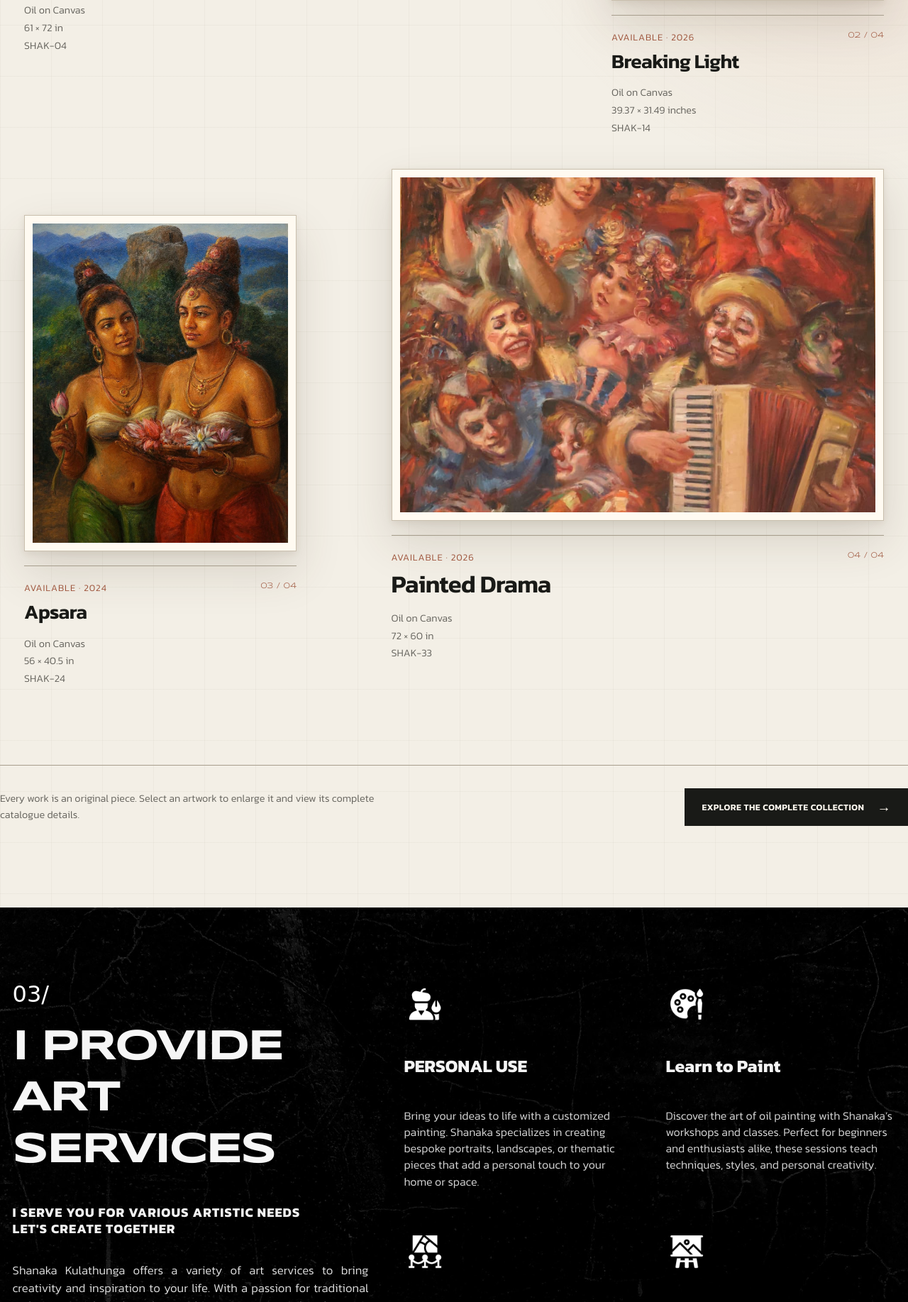
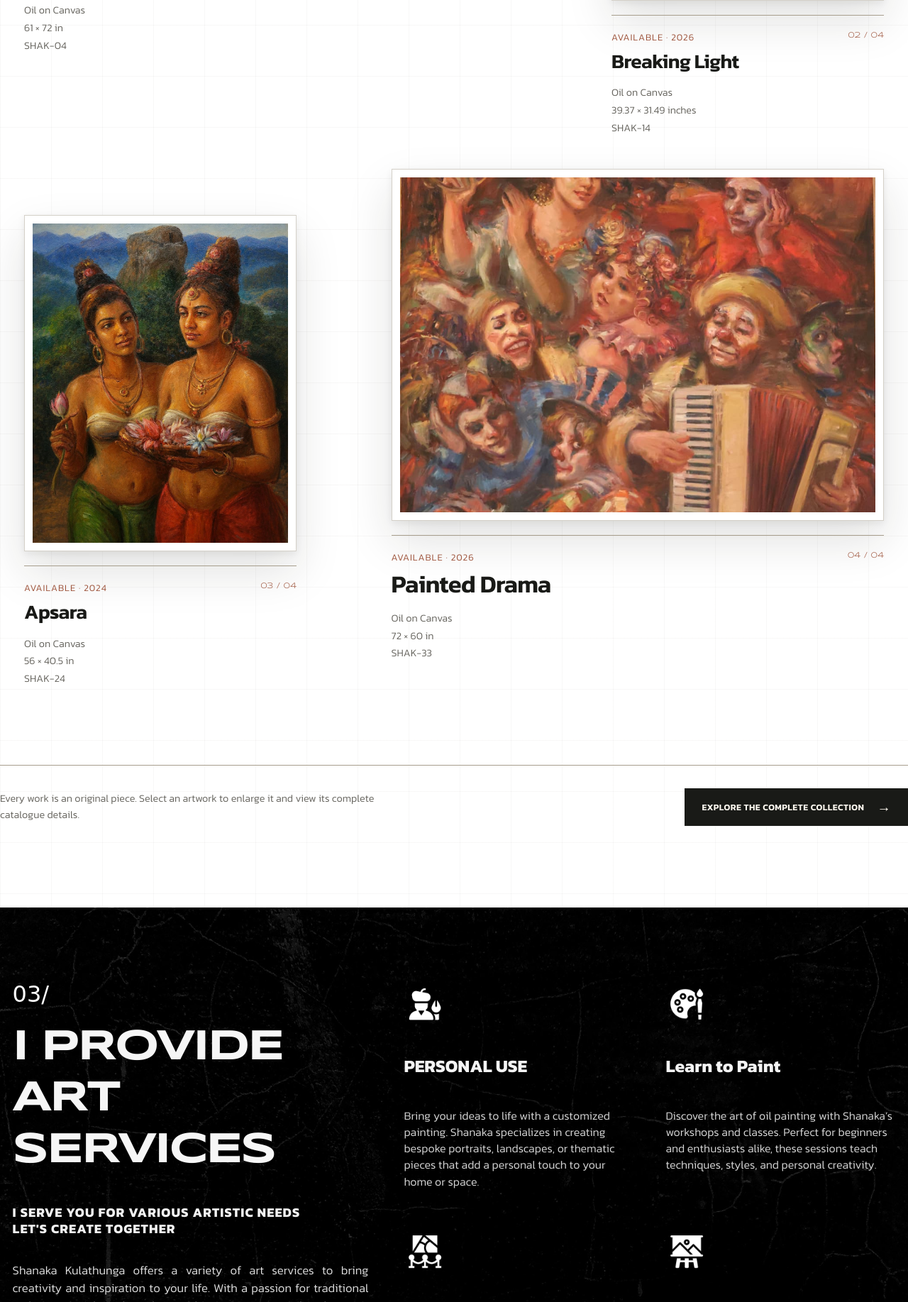
Before and after one commit to nehalgulatiehub/shanaka-kulathunga-portfolio, a PHP site: page / in a window 1280 px wide. Shown: the part 4665-6500 px from the top of the page at 71% size. Run offline with PHP 8.4, Linux system fonts and the light colour scheme; some web fonts are replaced.

Commit message:
Switch featured gallery to white

```diff
--- a/public/styles.css
+++ b/public/styles.css
@@ -241,9 +241,9 @@ body.modal-open { overflow:hidden; }
 
 /* Premium selected-works gallery: an editorial exhibition wall rather than four equal cards. */
 .home-page .gallery-section { padding-bottom:0; }
-.featured-showcase { --showcase-ink:#191a17; --showcase-muted:#66645e; --showcase-accent:#9c5138; --showcase-sage:#65705b; position:relative; isolation:isolate; overflow:hidden; margin-top:88px; padding:125px 0 115px; background:#f3efe6; color:var(--showcase-ink); }
+.featured-showcase { --showcase-ink:#191a17; --showcase-muted:#66645e; --showcase-accent:#9c5138; --showcase-sage:#65705b; position:relative; isolation:isolate; overflow:hidden; margin-top:88px; padding:125px 0 115px; background:#fff; color:var(--showcase-ink); }
 .featured-showcase::before { content:"02"; position:absolute; z-index:-1; top:-.25em; right:-.04em; color:rgba(113,91,65,.065); font:700 clamp(210px,25vw,430px)/1 Syncopate,sans-serif; letter-spacing:-.12em; }
-.featured-showcase::after { content:""; position:absolute; z-index:-2; inset:0; background:radial-gradient(circle at 4% 9%,rgba(124,140,105,.22),transparent 25%),radial-gradient(circle at 94% 39%,rgba(190,121,86,.18),transparent 27%),linear-gradient(rgba(82,76,65,.045) 1px,transparent 1px),linear-gradient(90deg,rgba(82,76,65,.045) 1px,transparent 1px); background-size:auto,auto,72px 72px,72px 72px; }
+.featured-showcase::after { content:""; position:absolute; z-index:-2; inset:0; background-image:linear-gradient(rgba(82,76,65,.04) 1px,transparent 1px),linear-gradient(90deg,rgba(82,76,65,.04) 1px,transparent 1px); background-size:72px 72px; }
 .featured-showcase .portfolio-title { max-width:1400px; margin:0 auto; padding:0 34px 105px; display:grid; grid-template-columns:minmax(0,1.35fr) minmax(310px,.65fr); align-items:end; gap:clamp(45px,7vw,110px); text-align:left; }
 .featured-showcase .portfolio-title .eyebrow { margin:0 0 30px; color:var(--showcase-accent); font-size:1.6rem; }
 .featured-showcase .portfolio-title h2 { color:var(--showcase-ink); font-size:clamp(3.2rem,5.7vw,5.4rem); line-height:.98; letter-spacing:-.065em; }
@@ -257,7 +257,7 @@ body.modal-open { overflow:hidden; }
 .featured-showcase .featured-card:nth-child(2) { grid-column:9 / span 4; margin-top:145px; }
 .featured-showcase .featured-card:nth-child(3) { grid-column:1 / span 4; margin-top:20px; }
 .featured-showcase .featured-card:nth-child(4) { grid-column:6 / span 7; margin-top:-45px; }
-.featured-showcase .artwork-card-media { padding:11px; border:1px solid #c9bfad; background:#fffaf1; box-shadow:0 28px 60px rgba(73,57,36,.16),0 3px 10px rgba(73,57,36,.09); }
+.featured-showcase .artwork-card-media { padding:11px; border:1px solid #d4d0c8; background:#fff; box-shadow:0 28px 60px rgba(34,31,26,.13),0 3px 10px rgba(34,31,26,.07); }
 .featured-showcase .featured-card img { display:block; width:100%; max-height:none; aspect-ratio:1.42; object-fit:cover; background:#e9e5dc; }
 .featured-showcase .featured-card:nth-child(1) img { object-position:center 52%; }
 .featured-showcase .featured-card:nth-child(2) img,.featured-showcase .featured-card:nth-child(3) img { aspect-ratio:4/5; }
```
